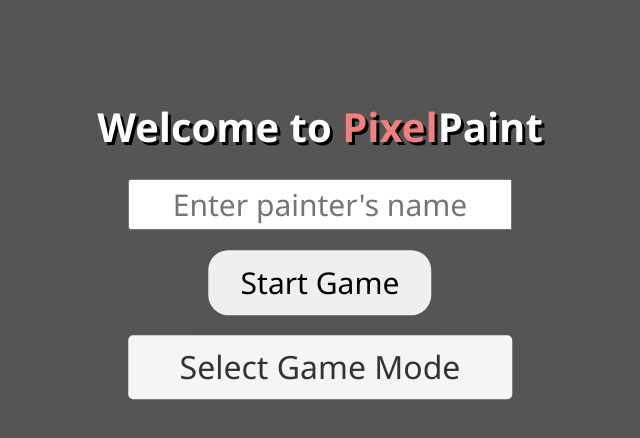
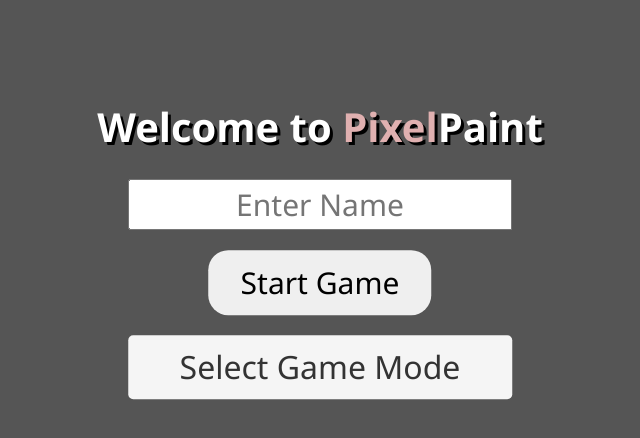
Before and after one commit to BeBo1337/PixelPaint, a React (Vite) app: page / in a window 1280 px wide. Shown: the top 438 px of the page, without its empty margins (320-960 px from the left). Built offline with nearby package versions, Linux system fonts and the light colour scheme; a web font is replaced by a local one.

Commit message:
Few color changes

```diff
--- a/src/components/MainMenu.tsx
+++ b/src/components/MainMenu.tsx
@@ -46,7 +46,7 @@ const MainMenu: FC<MainMenuProps> = ({ chooseGameMode }: MainMenuProps) => {
                     <input
                         name="players-name"
                         type="text"
-                        placeholder="Enter painter's name"
+                        placeholder="Enter Name"
                     ></input>
                 </form>
                 <button onClick={handleClick}>Start Game</button>
--- a/src/components/styles.module.scss
+++ b/src/components/styles.module.scss
@@ -94,7 +94,7 @@ $color: #4c8ff4;
 }
 
 .backBtn {
-    background-color: lightcoral;
+    background-color: #e0b0b0;
     position: absolute;
     top: 0;
     left: 0;
@@ -138,7 +138,7 @@ $color: #4c8ff4;
         text-shadow: 3px 3px rgb(0, 0, 0);
         font-weight: 900;
         span {
-            color: lightcoral;
+            color: #e0b0b0;
         }
     }
     p {
@@ -176,7 +176,7 @@ $color: #4c8ff4;
         border-radius: 20px;
         border: none;
         &:hover {
-            background: linear-gradient(lightseagreen, lightgreen);
+            background: linear-gradient(#e0b0b0, #e37e7e);
             color: white;
         }
     }
@@ -232,7 +232,7 @@ $color: #4c8ff4;
 }
 
 .dropdownMenu li:hover {
-    background: linear-gradient(lightcoral, pink);
+    background: linear-gradient(#e0b0b0, #e37e7e);
     color: white;
 }
 
```
